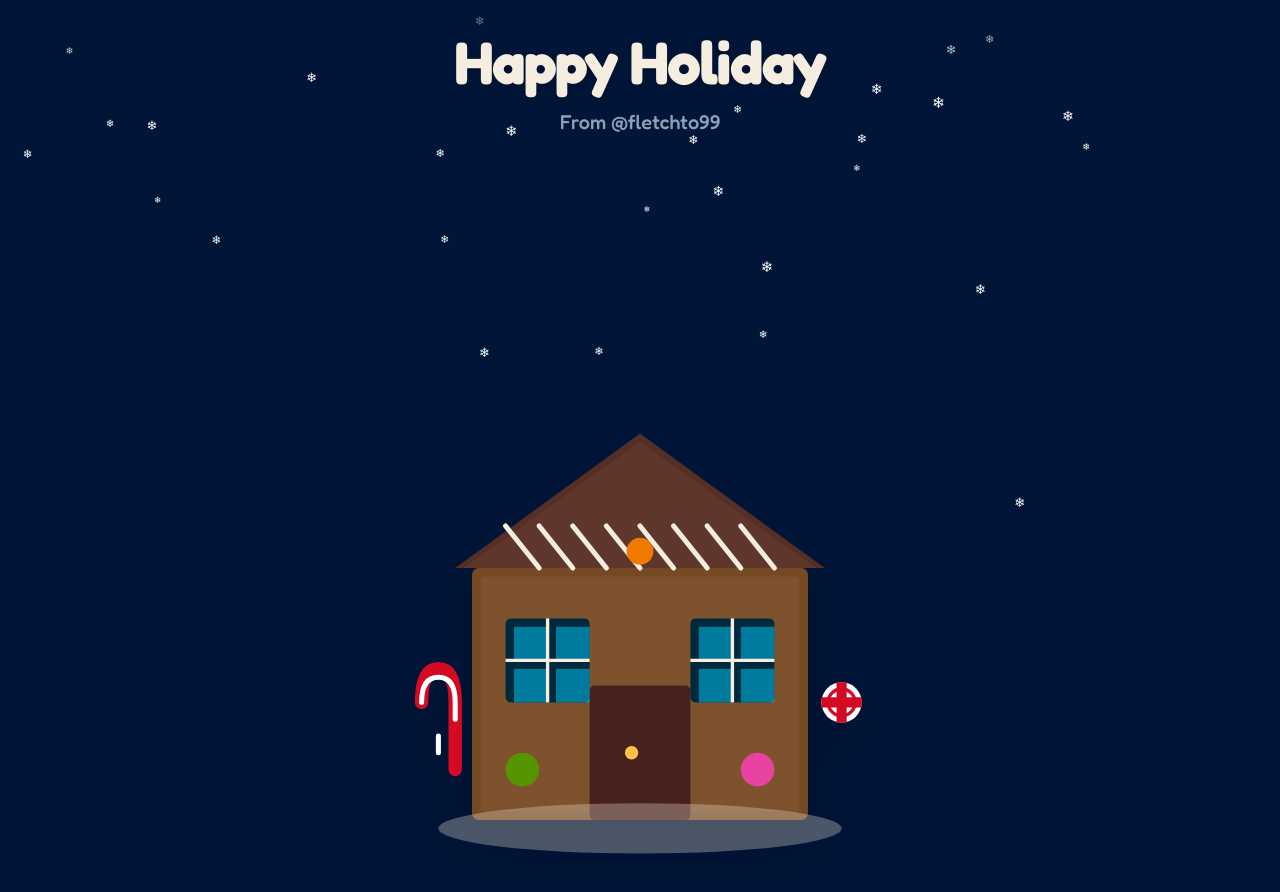
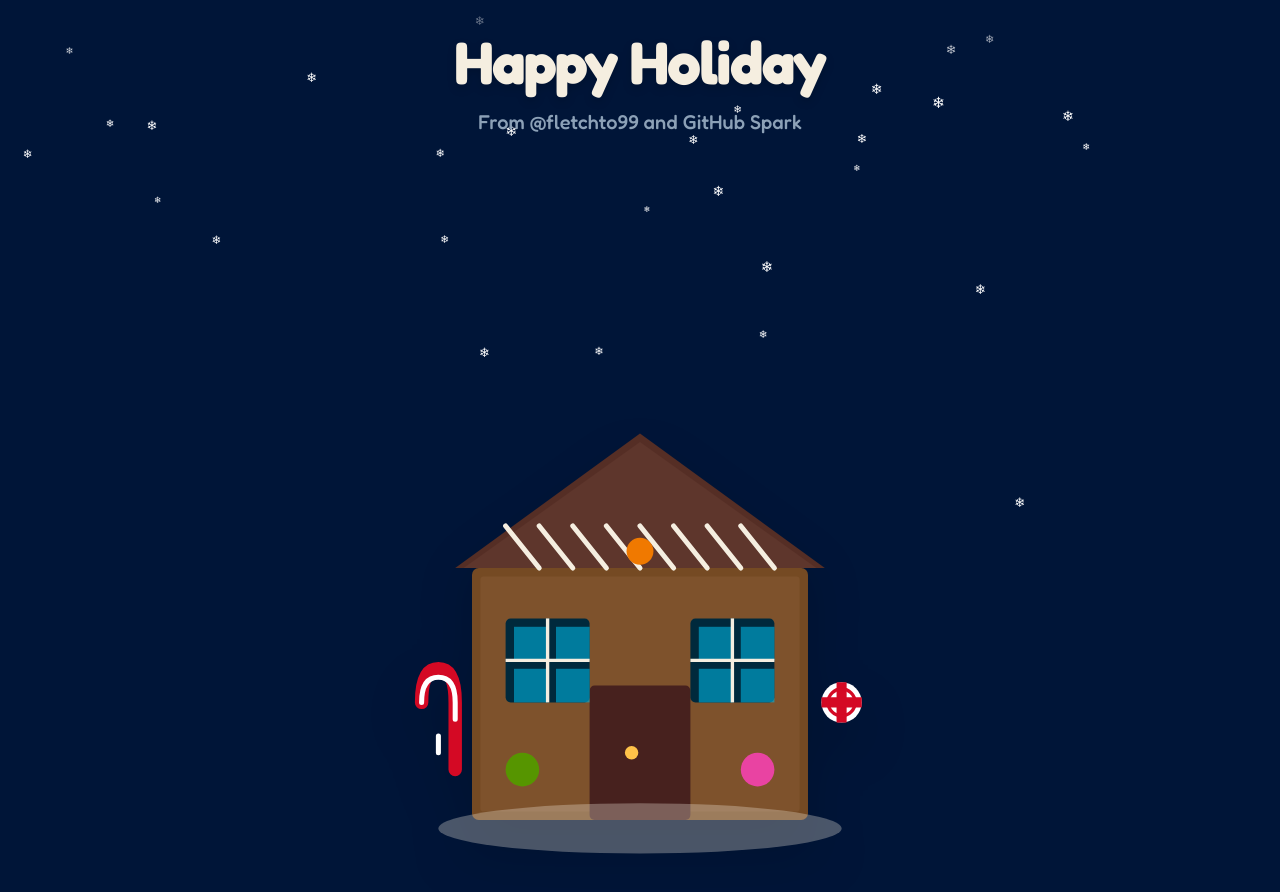
Before and after one commit to fletchto99/gingerbread-house, a React (Vite) app: page / in a window 1280 px wide. Shown: the top 892 px of the page. Built offline with nearby package versions, Linux system fonts and the light colour scheme.

Commit message:
Generated by Spark: Update the From @fletchto99 to be "From @fletchto99 and GitHub Spark

```diff
--- a/src/App.tsx
+++ b/src/App.tsx
@@ -11,7 +11,7 @@ function App() {
           Happy Holiday
         </h1>
         <p className="text-base md:text-lg lg:text-xl text-muted-foreground mb-8 md:mb-12 font-medium">
-          From @fletchto99
+          From @fletchto99 and GitHub Spark
         </p>
 
         <div className="p-4 md:p-8 lg:p-12">
```
